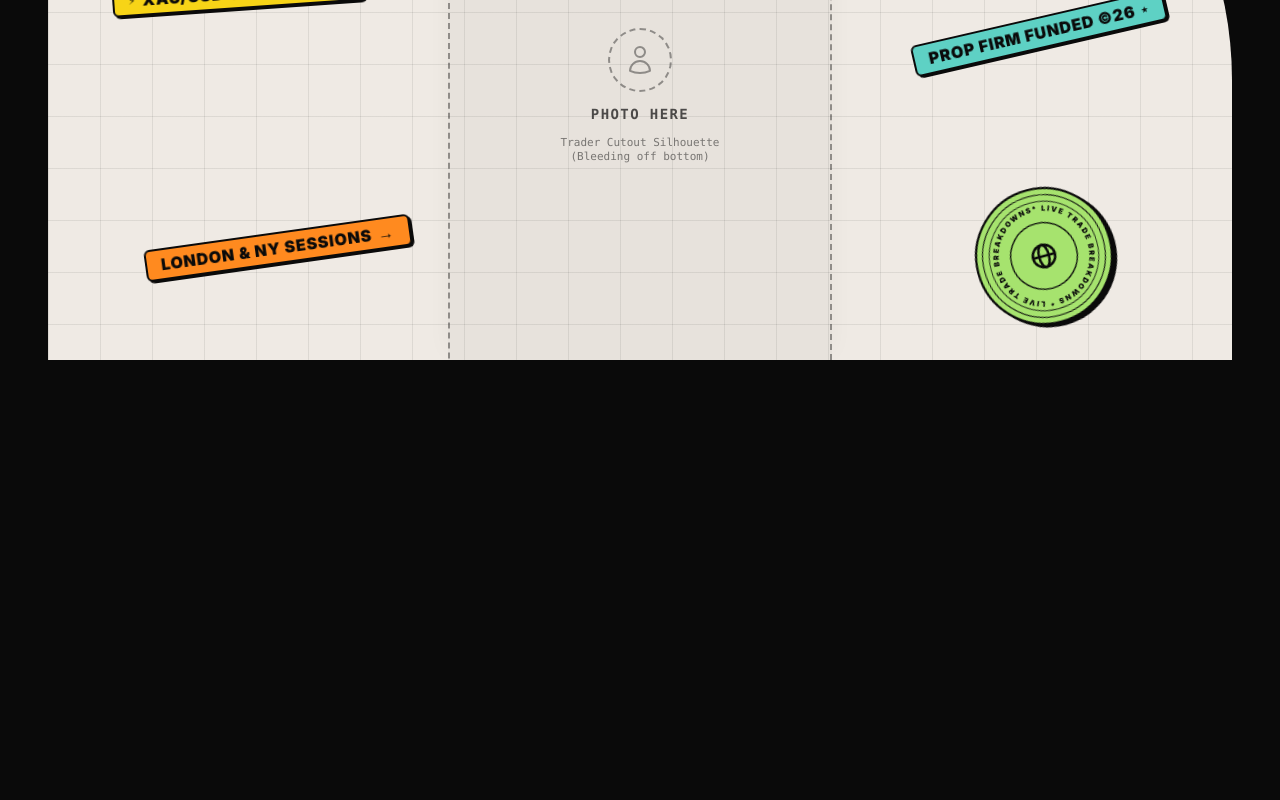
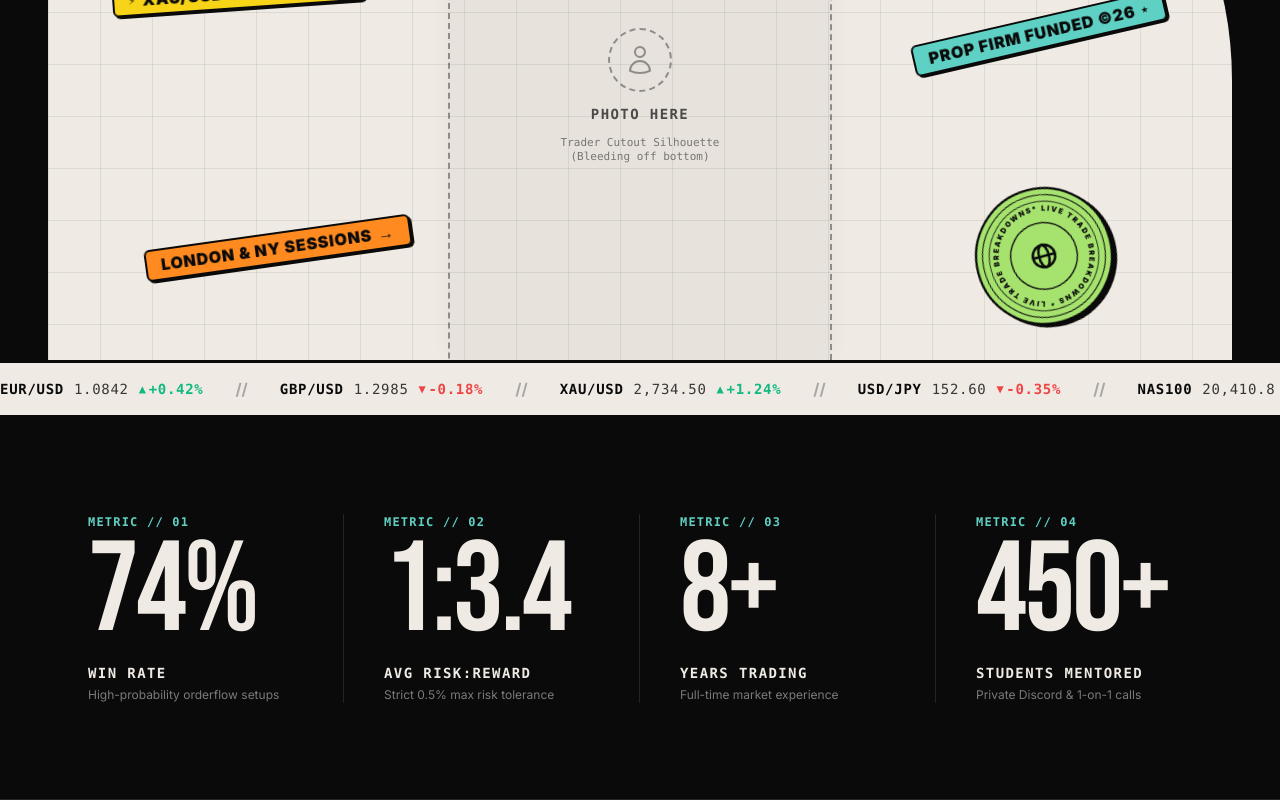
Before and after one commit to atoblankson/tradesbycyber, a Next.js app: page / in a window 1280 px wide. Shown: the part 832-1632 px from the top of the page. Before the commit the page ends 1192 px from the top, so only its background shows below. Built offline with nearby package versions, Linux system fonts and the light colour scheme.

Commit message:
feat: add full-width ticker strip and black stats row below hero

```diff
--- a/src/app/page.tsx
+++ b/src/app/page.tsx
@@ -1,8 +1,16 @@
-import { Container, Navbar, HeroTop, HeroGridPanel } from "@/components";
+import {
+  Container,
+  Navbar,
+  HeroTop,
+  HeroGridPanel,
+  TickerStrip,
+  StatsRow,
+} from "@/components";
 
 export default function Home() {
   return (
     <main className="min-h-screen bg-[#0A0A0A] text-[#EFEAE4] overflow-x-hidden">
+      {/* Hero Section Container */}
       <Container size="lg" className="flex flex-col">
         {/* Top Navbar */}
         <Navbar />
@@ -13,6 +21,12 @@ export default function Home() {
         {/* Cream Chart-Grid Panel with Curved Right Edge, Photo Placeholder & Scattered Stickers */}
         <HeroGridPanel />
       </Container>
+
+      {/* 1. Full-Width Ticker Strip */}
+      <TickerStrip />
+
+      {/* 2. Black Stats Row with 4 Big Condensed Stats in Cream */}
+      <StatsRow />
     </main>
   );
 }
--- /dev/null
+++ b/src/components/StatsRow.tsx
@@ -0,0 +1,96 @@
+import React from "react";
+import { Container } from "./Container";
+
+export interface StatItem {
+  value: string;
+  label: string;
+  descriptor?: string;
+}
+
+/* =========================================================================
+   PLACEHOLDER STATS DATA
+   IMPORTANT: These values are temporary editorial placeholders for development.
+   Replace with verified performance data and live mentorship statistics.
+   ========================================================================= */
+const DEFAULT_STATS: StatItem[] = [
+  {
+    // PLACEHOLDER VALUE: Historical strategy win rate across defined setups
+    value: "74%",
+    label: "Win Rate",
+    descriptor: "High-probability orderflow setups",
+  },
+  {
+    // PLACEHOLDER VALUE: Average risk to reward ratio per trade execution
+    value: "1:3.4",
+    label: "Avg Risk:Reward",
+    descriptor: "Strict 0.5% max risk tolerance",
+  },
+  {
+    // PLACEHOLDER VALUE: Cumulative years of live London & NY session trading
+    value: "8+",
+    label: "Years Trading",
+    descriptor: "Full-time market experience",
+  },
+  {
+    // PLACEHOLDER VALUE: Total traders coached through the mentorship curriculum
+    value: "450+",
+    label: "Students Mentored",
+    descriptor: "Private Discord & 1-on-1 calls",
+  },
+];
+
+export interface StatsRowProps {
+  stats?: StatItem[];
+  className?: string;
+}
+
+export function StatsRow({ stats = DEFAULT_STATS, className = "" }: StatsRowProps) {
+  return (
+    <section
+      aria-label="Trading Performance Statistics"
+      className={`w-full bg-[#0A0A0A] text-[#EFEAE4] border-b border-[rgba(239,234,228,0.12)] py-14 sm:py-20 md:py-24 ${className}`}
+    >
+      <Container size="lg">
+        {/* 4-Column Neo-brutalist Stats Grid with Editorial Dividers */}
+        <div className="grid grid-cols-2 md:grid-cols-4 gap-y-10 sm:gap-y-12 md:gap-y-0">
+          {stats.map((stat, idx) => (
+            <div
+              key={stat.label}
+              className={`
+                flex flex-col justify-start
+                px-3 sm:px-6 md:px-8 lg:px-10
+                ${idx % 2 === 0 ? "border-r md:border-r" : "border-r-0 md:border-r"}
+                ${idx === stats.length - 1 ? "md:border-r-0" : ""}
+                border-[rgba(239,234,228,0.12)]
+              `}
+            >
+              {/* Stat Index / Order Tag */}
+              <span className="font-mono text-[10px] sm:text-xs text-[#5ED1C4] uppercase tracking-widest mb-2 font-bold">
+                METRIC // 0{idx + 1}
+              </span>
+
+              {/* Big Condensed Number Stat in Cream */}
+              <div className="font-display uppercase text-[#EFEAE4] text-5xl sm:text-6xl md:text-7xl lg:text-8xl xl:text-9xl leading-[0.85] tracking-tight">
+                {stat.value}
+              </div>
+
+              {/* Stat Label */}
+              <span className="font-mono text-xs sm:text-sm uppercase tracking-widest text-[#EFEAE4] font-bold mt-3 sm:mt-4">
+                {stat.label}
+              </span>
+
+              {/* Stat Descriptor */}
+              {stat.descriptor && (
+                <span className="font-sans text-[11px] sm:text-xs text-[#EFEAE4]/50 mt-1 leading-snug">
+                  {stat.descriptor}
+                </span>
+              )}
+            </div>
+          ))}
+        </div>
+      </Container>
+    </section>
+  );
+}
+
+export default StatsRow;
--- /dev/null
+++ b/src/components/TickerStrip.tsx
@@ -0,0 +1,76 @@
+import React from "react";
+
+export interface TickerItem {
+  pair: string;
+  price: string;
+  change: string;
+  isUp: boolean;
+}
+
+// Default currency pairs and fake price movements
+const DEFAULT_TICKER_ITEMS: TickerItem[] = [
+  { pair: "EUR/USD", price: "1.0842", change: "+0.42%", isUp: true },
+  { pair: "GBP/USD", price: "1.2985", change: "-0.18%", isUp: false },
+  { pair: "XAU/USD", price: "2,734.50", change: "+1.24%", isUp: true },
+  { pair: "USD/JPY", price: "152.60", change: "-0.35%", isUp: false },
+  { pair: "NAS100", price: "20,410.8", change: "+0.88%", isUp: true },
+];
+
+export interface TickerStripProps {
+  items?: TickerItem[];
+  className?: string;
+}
+
+export function TickerStrip({
+  items = DEFAULT_TICKER_ITEMS,
+  className = "",
+}: TickerStripProps) {
+  // Repeating the array 3 times to ensure a seamless full-width strip across all screen widths.
+  // Static for now; ready for marquee / infinite scroll CSS animation later.
+  const displayItems = [...items, ...items, ...items];
+
+  return (
+    <aside
+      aria-label="Live Forex Ticker"
+      className={`
+        w-full overflow-hidden
+        bg-[#EFEAE4] text-[#0A0A0A]
+        border-y-2 sm:border-y-[3px] border-[#0A0A0A]
+        py-2.5 sm:py-3.5 select-none
+        ${className}
+      `.trim()}
+    >
+      <div className="flex items-center whitespace-nowrap justify-around sm:justify-start">
+        {displayItems.map((item, idx) => (
+          <div key={`${item.pair}-${idx}`} className="flex items-center">
+            {/* Ticker Pair & Movement Data */}
+            <div className="inline-flex items-center gap-2 sm:gap-2.5 font-mono text-xs sm:text-sm font-black tracking-wider">
+              <span className="text-[#0A0A0A] font-extrabold">{item.pair}</span>
+              <span className="text-[#0A0A0A]/80 font-medium">{item.price}</span>
+              <span
+                className={`inline-flex items-center gap-0.5 font-bold ${
+                  item.isUp ? "text-[#10B981]" : "text-[#EF4444]"
+                }`}
+              >
+                <span className="text-[10px] sm:text-xs" aria-hidden="true">
+                  {item.isUp ? "▲" : "▼"}
+                </span>
+                <span>{item.change}</span>
+              </span>
+            </div>
+
+            {/* Neo-brutalist Divider */}
+            <span
+              className="mx-4 sm:mx-6 md:mx-8 text-[#0A0A0A]/30 font-bold select-none"
+              aria-hidden="true"
+            >
+              {"//"}
+            </span>
+          </div>
+        ))}
+      </div>
+    </aside>
+  );
+}
+
+export default TickerStrip;
--- a/src/components/index.ts
+++ b/src/components/index.ts
@@ -4,3 +4,5 @@ export * from "./Container";
 export * from "./Navbar";
 export * from "./HeroTop";
 export * from "./HeroGridPanel";
+export * from "./TickerStrip";
+export * from "./StatsRow";
```
